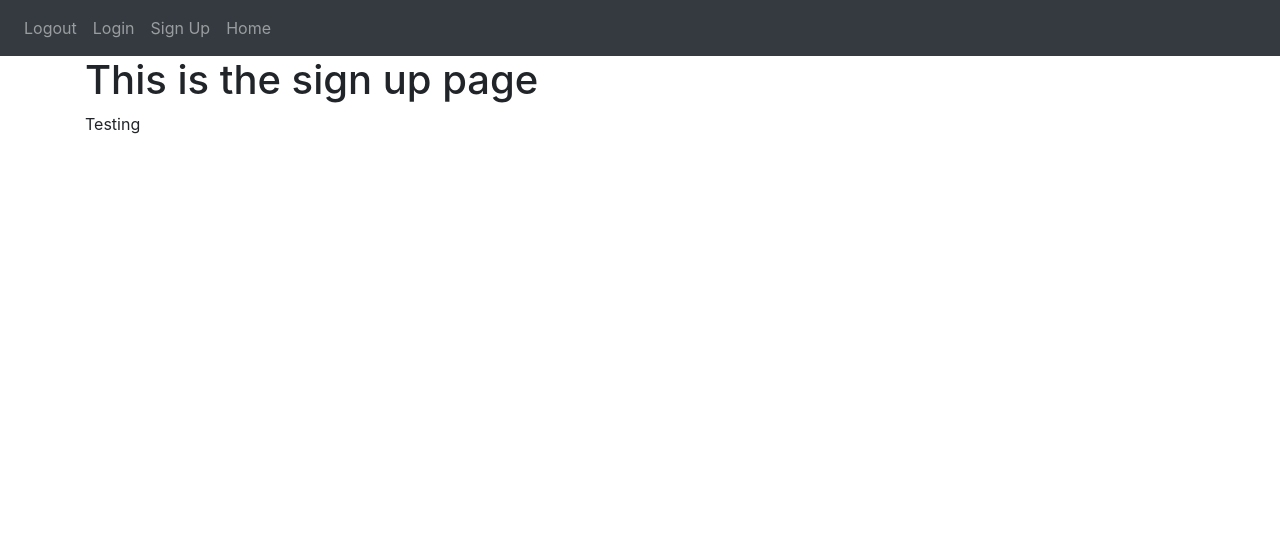
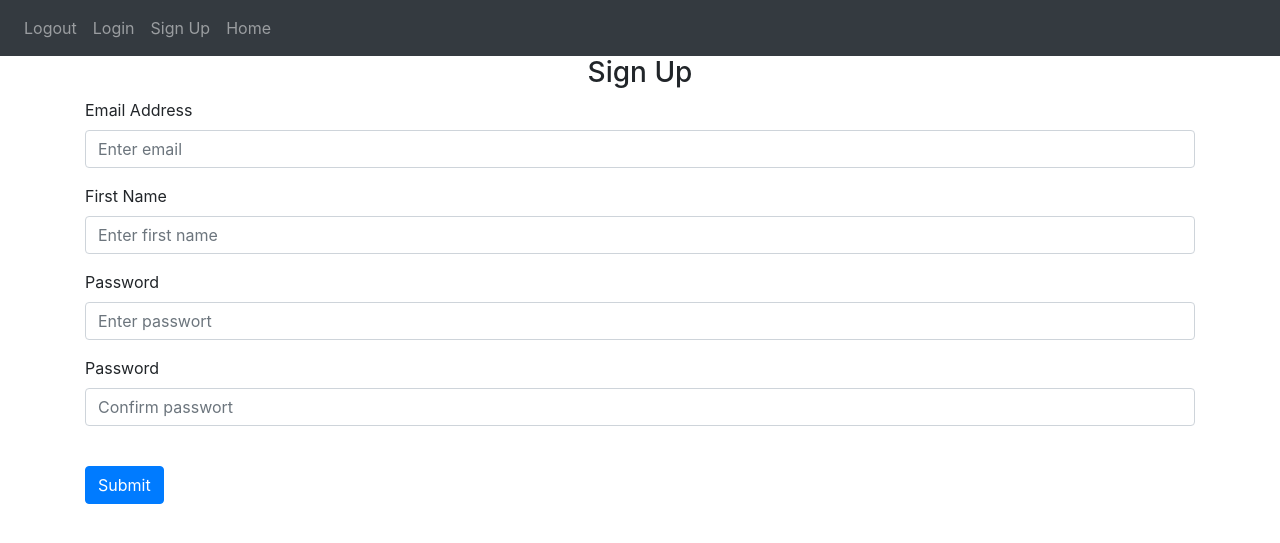
Before and after one commit to amigadi01/Project, a Flask app: page /sign-up in a window 1280 px wide. Shown: the top 543 px of the page. Run offline with Flask 3, Linux system fonts and the light colour scheme; some libraries are stand-ins or nearby versions.

Commit message:
anderung10

```diff
--- a/website/auth.py
+++ b/website/auth.py
@@ -1,16 +1,33 @@
-from flask import Blueprint, render_template
+from flask import Blueprint, render_template, request, flash
 
 auth = Blueprint('auth', __name__)
 
-@auth.route('/login')
+
+@auth.route('/login', methods=['GET', 'POST'])
 def login():
-    return render_template('login.html', text='Testing')
+    return render_template('login.html', boolean=True)
 
 
 @auth.route('/logout')
 def logout():
     return "<p>logout</p>"
 
-@auth.route('/sign-up')
+@auth.route('/sign-up', methods=['GET', 'POST'])
 def sign_up():
-    return render_template('sign_up.html', text='Testing')
+    if request.method == 'POST':
+        email = request.form.get('email')
+        firstName = request.form.get('firstName')
+        password1 = request.form.get('password1')
+        password2 = request.form.get('password2')
+
+        if len(email) < 4:
+            flash('Email must be greater than 3 characters.', category='error')
+        elif len(firstName) < 2:
+            flash('First name must be greater than 1 characters.', category='error')
+        elif password1 != password2:
+            flash('Passwords do not match.', category='success')
+        elif len(password1) < 7:
+            flash('Password must be greater than 7 characters.', category='error')
+        else:
+            flash('Account created!', category='success')
+    return render_template('sign_up.html')
--- a/website/templates/base.html
+++ b/website/templates/base.html
@@ -36,6 +36,29 @@
           </div>
         </div>
       </nav>
+
+      {% with messages = get_flashed_messages(with_categories=true) %}
+      {% if messages %}
+        {% for category, message in messages %}
+        {% if category == 'error' %}
+        <div class="alert alert-danger alter-dismissable fade show" role="alert">
+            {{ message }}
+            <button type="button" class="close" data-dismiss="alert">
+              <span aria-hidden="true">&times;</span>
+            </button>
+        </div>
+        {% else %}
+        <div class="alert alert-success alter-dismissable fade show" role="alert">
+          {{ message }}
+          <button type="button" class="close" data-dismiss="alert">
+            <span aria-hidden="true">&times;</span>
+          </button>
+      </div>
+      {% endif %}
+      {% endfor %}
+      {% endif %}
+      {% endwith %}
+
       <div class="container">
         {% block content %}
         {% endblock %}
--- a/website/templates/sign_up.html
+++ b/website/templates/sign_up.html
@@ -1,5 +1,46 @@
 {% extends "base.html" %} {% block title %}Sign Up{% endblock %} {% block content
     %}
-    <h1>This is the sign up page</h1>
-    {{ text }}
+    <form method="POST">
+        <h3 align="center">Sign Up</h3>
+        <div class="form-group">
+            <label for="email">Email Address</label>
+            <input
+            type="email"
+            class="form-control"
+            id="email"
+            name="email"
+            placeholder="Enter email"/>
+        </div>
+        <div class="form-group">
+            <label for="firstName">First Name</label>
+            <input
+            type="emai"
+            class="form-control"
+            id="firstName"
+            name="firstName"
+            placeholder="Enter first name"/>
+        </div>
+        <div class="form-group">
+            <label for="password1">Password</label>
+            <input
+            type="password"
+            class="form-control"
+            id="password1"
+            name="password1"
+            placeholder="Enter passwort"/>
+        </div>
+        <div class="form-group">
+            <label for="password2">Password</label>
+            <input
+            type="password"
+            class="form-control"
+            id="password2"
+            name="password2"
+            placeholder="Confirm passwort"/>
+        </div>
+        <br />
+        <button type="submit" class="btn btn-primary">Submit</button>
+
+    </form>
+
     {% endblock %}
```
Also changed, not shown: website/templates/login.html (+25 -1 lines).
